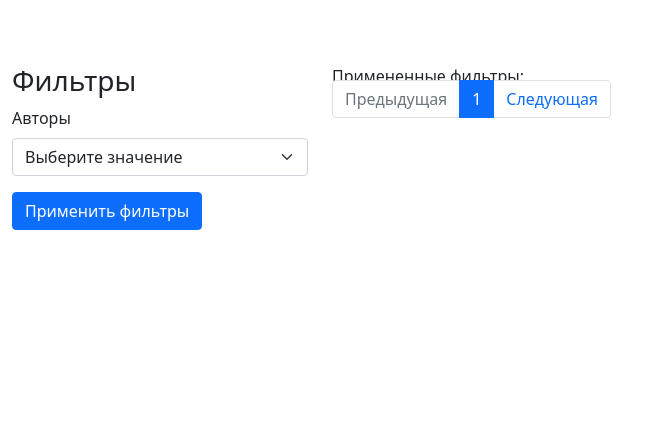
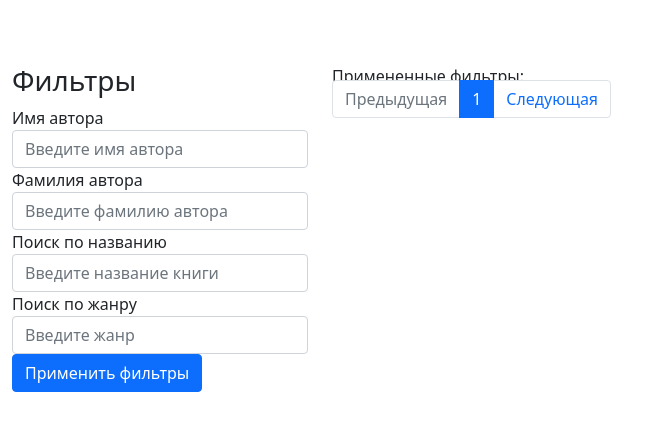
Before and after one commit to Shu-vi/summer-practice-3-4-semesters, a PHP site: page /index.php in a window 1280 px wide. Shown: the part 56-487 px from the top of the page, without its empty margins (0-662 px from the left). Run offline with PHP 8.4, Linux system fonts and the light colour scheme; data that the repository does not hold is empty.

Commit message:
Fix: изменены типы фильтров, добавлены поля для поиска

```diff
--- a/index.php
+++ b/index.php
@@ -35,18 +35,28 @@
         <!--FILTERS START-->
         <div class="col-md-3">
             <h3>Фильтры</h3>
-            <form action="index.php" method="GET">
-                <?php
-                $authors = get_all_authors();
-                $genres = get_all_genres();
-                $_SESSION["genres"] = $genres;
-                echo generate_dropdown("Авторы", $authors, 'authors[]');
-                echo generate_checkbox($genres, 'genres[]');
-                ?>
+            <form action="" method="GET">
+                <div class="form-group">
+                    <label for="author_name">Имя автора</label>
+                    <input type="text" class="form-control" id="author_name" name="author_name" placeholder="Введите имя автора">
+                </div>
+                <div class="form-group">
+                    <label for="author_surname">Фамилия автора</label>
+                    <input type="text" class="form-control" id="author_surname" name="author_surname" placeholder="Введите фамилию автора">
+                </div>
+                <div class="form-group">
+                    <label for="title">Поиск по названию</label>
+                    <input type="text" class="form-control" id="title" name="title" placeholder="Введите название книги">
+                </div>
+                <div class="form-group">
+                    <label for="genre">Поиск по жанру</label>
+                    <input type="text" class="form-control" id="genre" name="genre" placeholder="Введите жанр">
+                </div>
                 <button type="submit" class="btn btn-primary">Применить фильтры</button>
             </form>
         </div>
         <!--FILTERS FINISH-->
+
         <!--BOOKS START-->
         <div class="col-md-9">
             Примененные фильтры: <?php
```
